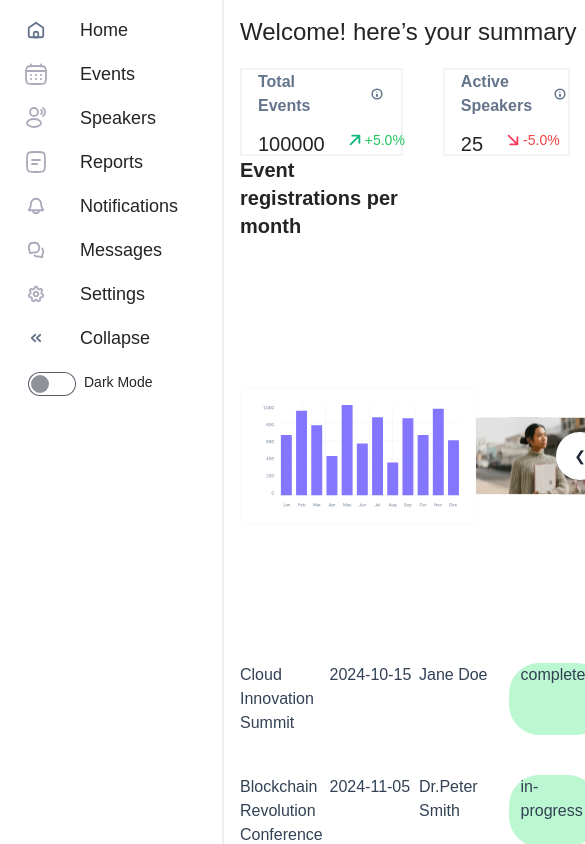
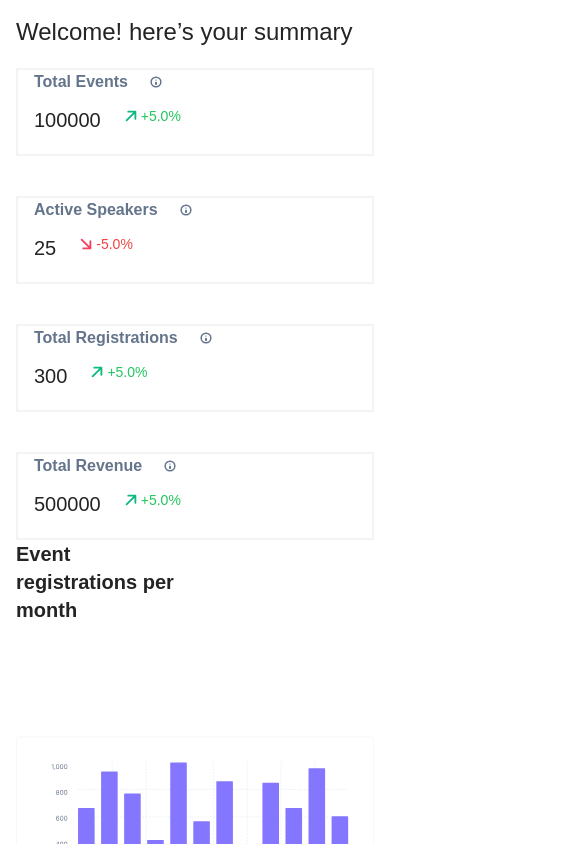
Before and after one commit to Daniel264/alphatwelve, a React (Vite) app: page / in a window 390 px wide. Shown: the top 844 px of the page, 585 px wide, since content can reach past the window. Built offline with nearby package versions, Linux system fonts and the light colour scheme; a web font is replaced by a local one.

Commit message:
make some of the components responsive

```diff
--- a/index.html
+++ b/index.html
@@ -10,7 +10,7 @@
         <meta name="viewport" content="width=device-width, initial-scale=1.0" />
         <title>Vite + React + TS</title>
     </head>
-    <body>
+    <body >
         <div id="root"></div>
         <script type="module" src="/src/main.tsx"></script>
     </body>
--- a/src/App.tsx
+++ b/src/App.tsx
@@ -8,7 +8,7 @@ import "./globals.css";
 function App() {
     return (
         <div className="flex w-full min-h-[100vh]">
-            <div className="min-h-[100vh] w-56 bg-[#fff]">
+            <div className="hidden lg:flex lg:flex-col  lg:min-h-[100vh] lg:w-56 lg:bg-[#fff]">
                 <Menu />
             </div>
             <div className="w-full min-h-[100vh] p-4 md:p-8 flex-col items-center flex">
--- a/src/components/Hero.tsx
+++ b/src/components/Hero.tsx
@@ -10,7 +10,7 @@ const Hero = () => {
                     Event registrations per month
                 </h2>
             </div>
-            <div className="h-fit flex flex-row w-full justify-center">
+            <div className="h-fit flex flex-col lg:flex-row w-full justify-center">
                 <Chart />
                 <Carousel />
             </div>
--- a/src/components/Menu.tsx
+++ b/src/components/Menu.tsx
@@ -1,6 +1,17 @@
+import { useEffect, useState } from "react";
 import { MenuArray } from "../utils/Menu";
 
 const Menu = () => {
+    const [theme, setTheme] = useState("light");
+
+    const toggleTheme = () => {
+        setTheme((prevTheme) => (prevTheme === "light" ? "dark" : "light"));
+
+    };
+
+    useEffect(() => {
+        document.documentElement.setAttribute("data-theme", theme);
+    }, [theme]);
     return (
         <div className="border-[#ADA9BB]/20 border-r-2 h-full">
             <ul className="menu h-[100vh] rounded-none w-56">
@@ -13,7 +24,10 @@ const Menu = () => {
                 <div className="w-full flex pl-5 gap-2 pt-3">
                     <input
                         type="checkbox"
-                        value="synthwave"
+                        // value="synthwave"
+                        value="dark"
+                        checked={theme === "dark"}
+                        onChange={toggleTheme}
                         className="toggle theme-controller"
                     />
                     <span>Dark Mode</span>
--- a/src/components/Summary.tsx
+++ b/src/components/Summary.tsx
@@ -4,7 +4,7 @@ const Summary = () => {
     return (
         <section className="flex flex-col w-full text-left">
             <h1 className="font-medium text-2xl pb-5">Welcome! here’s your summary</h1>
-            <div className="flex flex-row gap-10 w-full">
+            <div className="flex flex-col md:flex-row gap-10 w-full">
                 <SummaryComponent
                     title={"Total Events"}
                     price={100000}
--- a/tailwind.config.js
+++ b/tailwind.config.js
@@ -1,11 +1,3 @@
-// /** @type {import('tailwindcss').Config} */
-// export default {
-//   content: [],
-//   theme: {
-//     extend: {},
-//   },
-//   plugins: [],
-// }
 
 /** @type {import('tailwindcss').Config} */
 export default {
@@ -17,5 +9,8 @@ export default {
     extend: {},
   },
   // eslint-disable-next-line no-undef
-  plugins: [require('daisyui'),],
+  plugins: [require('daisyui')],
+  daisyui: {
+    themes: ["light", "dark", "cupcake"],
+  },
 }
```
